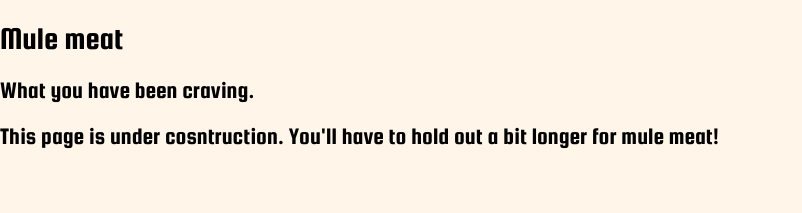
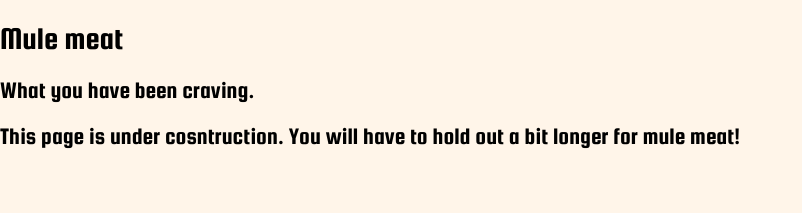
Before and after one commit to ZevDev54/ziwepromo, a Next.js app: page /mule-meat in a window 1280 px wide. Shown: the top 213 px of the page, without its empty margins (0-802 px from the left). Built offline with nearby package versions, Linux system fonts and the light colour scheme.

Commit message:
bro there was another apostrophe

```diff
--- a/src/app/mule-meat/page.js
+++ b/src/app/mule-meat/page.js
@@ -23,7 +23,7 @@ export default function Home() {
     <main>
       <h1 className={squada.className}>Mule meat</h1>
       <h2 className={squada.className}>What you have been craving.</h2>
-      <h2 className={squada.className}>This page is under cosntruction. You'll have to hold out a bit longer for mule meat!</h2>
+      <h2 className={squada.className}>This page is under cosntruction. You will have to hold out a bit longer for mule meat!</h2>
 
 
     </main>
```
